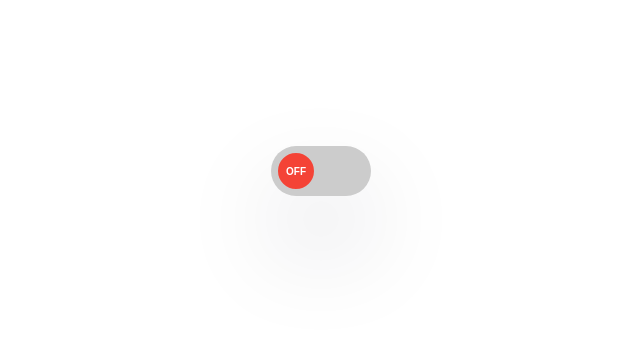
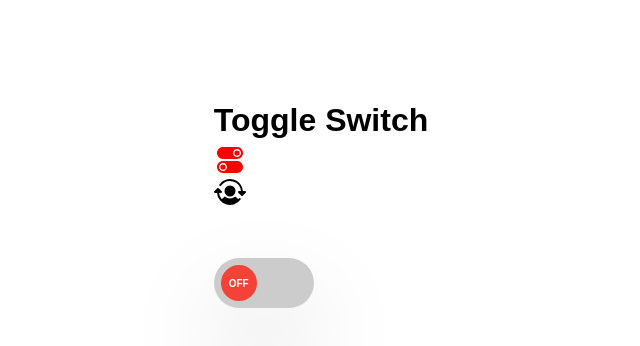
Before and after one commit to TarunByte/reactV19, a React (Vite) app: page / in a window 1280 px wide. Shown: the top 346 px of the page, without its empty margins (319-959 px from the left). Built offline with nearby package versions, Linux system fonts and the light colour scheme.

Commit message:
#33 Best Website to Find Icons for Your Project

```diff
--- a/src/projects/ToggleSwitch/ToggleSwitch.jsx
+++ b/src/projects/ToggleSwitch/ToggleSwitch.jsx
@@ -1,5 +1,7 @@
 import { useState } from "react";
 import "./ToggleSwitch.css";
+import { IoIosSwitch } from "react-icons/io";
+import { PiUserSwitchFill } from "react-icons/pi";
 
 export const ToggleSwitch = () => {
   const [isOn, setIsOn] = useState(false);
@@ -12,6 +14,12 @@
   const toggleBGColor = { backgroundColor: isOn ? "#4caf50" : "" };
 
   return (
+    <>
+      <h1 style={{ color: "#000", textAlign: "center" }}>
+        Toggle Switch
+        <IoIosSwitch style={{ color: "red", textAlign: "center" }} />
+        <PiUserSwitchFill />
+      </h1>
       <div
         className="toggle-switch"
         style={toggleBGColor}
@@ -21,5 +29,6 @@
           <span className="switch-state">{checkIsOn}</span>
         </div>
       </div>
+    </>
   );
 };
```
Lines whose indentation alone changed are shown as unchanged.
